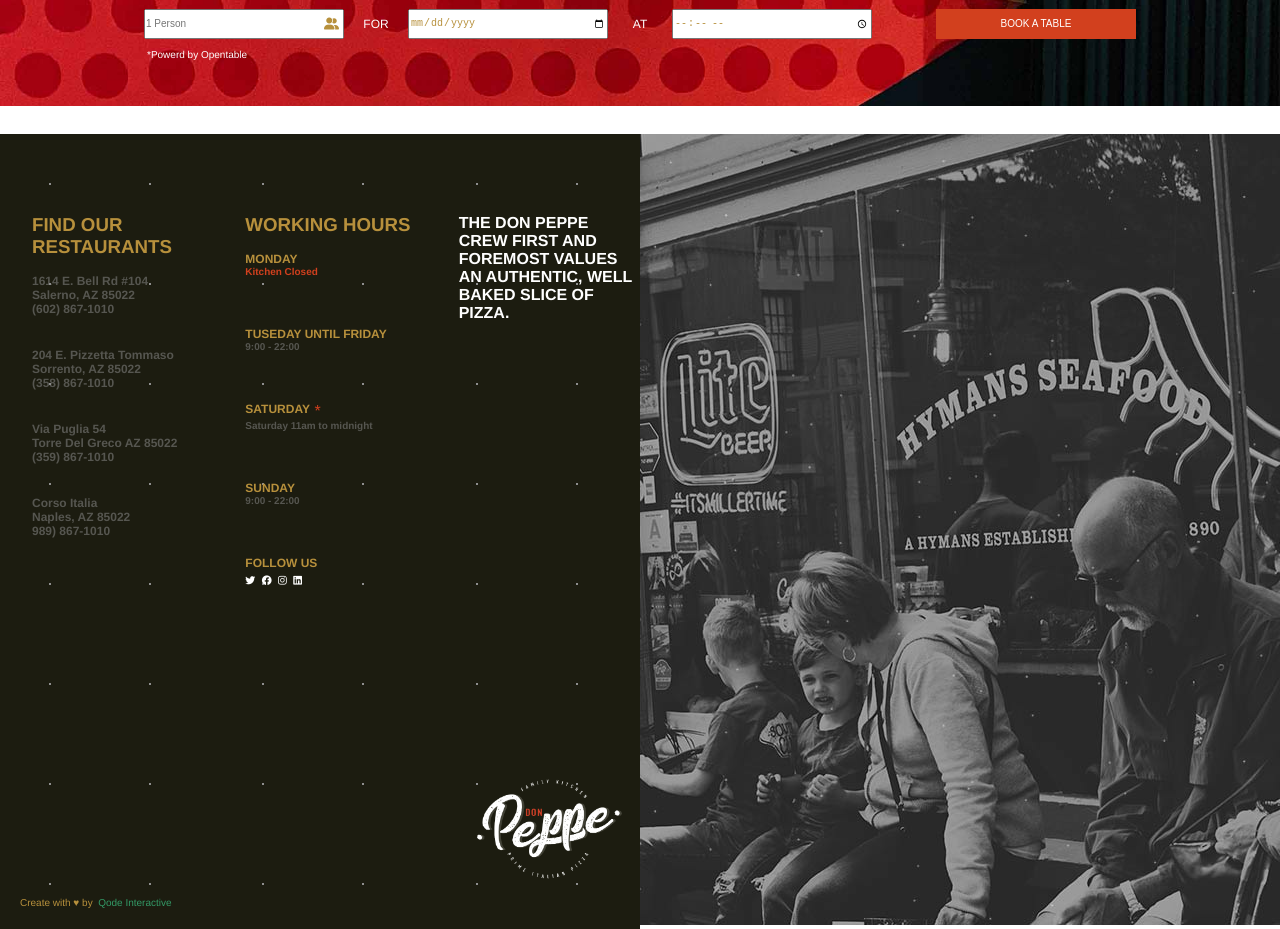
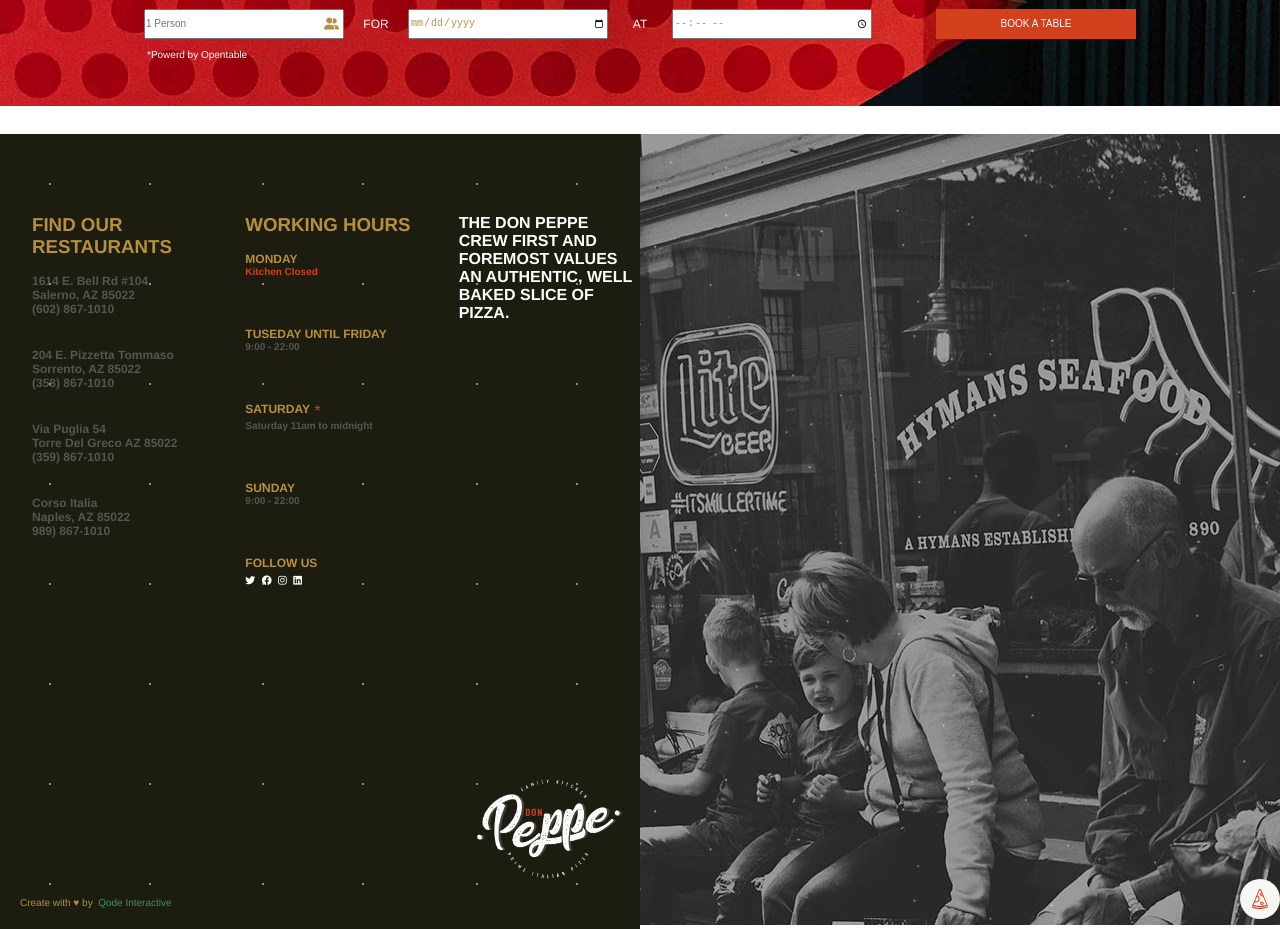
Before and after one commit to alessiogentilezza/proj-html-vuejs, a Vue app: page / in a window 1280 px wide. Shown: the part 3600-4529 px from the top of the page. Built offline with nearby package versions, Linux system fonts and the light colour scheme.

Commit message:
aggiunta pizzetta footer, STOP

```diff
--- a/src/components/PageFooter.vue
+++ b/src/components/PageFooter.vue
@@ -63,8 +63,12 @@
 
     <!-- COLONNA DX IMG -->
 
-    <div class="col-dx dx-img">
+    <div class="col-dx dx-img pizza-wrap">
       <img src="/footer-img-1.jpg" alt="">
+      <div class="pizzetta d-flex justify-center items-center">
+          <img src="/svg-4.svg" alt="">
+        </div>
+
     </div>
   </div>
 </template>
@@ -144,4 +148,16 @@ h3 {
   font-size: 10px;
   line-height: 12px;
 }
+.pizzetta{
+  position: absolute;
+  bottom: 10px;
+  right: 0;
+  height: 40px;
+  width: 40px;
+  border-radius: 50%;
+  background-color: #F6F7F2;
+  img{
+    height: 20px;
+  };
+}
 </style>
--- a/src/components/PageMain.vue
+++ b/src/components/PageMain.vue
@@ -264,9 +264,6 @@ ul {
   padding: 3rem 0;
 }
 
-.pizza-wrap {
-  position: relative;
-}
 
 .pizza {
   position: absolute;
--- a/src/styles/general.scss
+++ b/src/styles/general.scss
@@ -70,3 +70,7 @@ body {
   filter: invert(1);
   height: 12px;
 }
+
+.pizza-wrap {
+  position: relative;
+}
```
